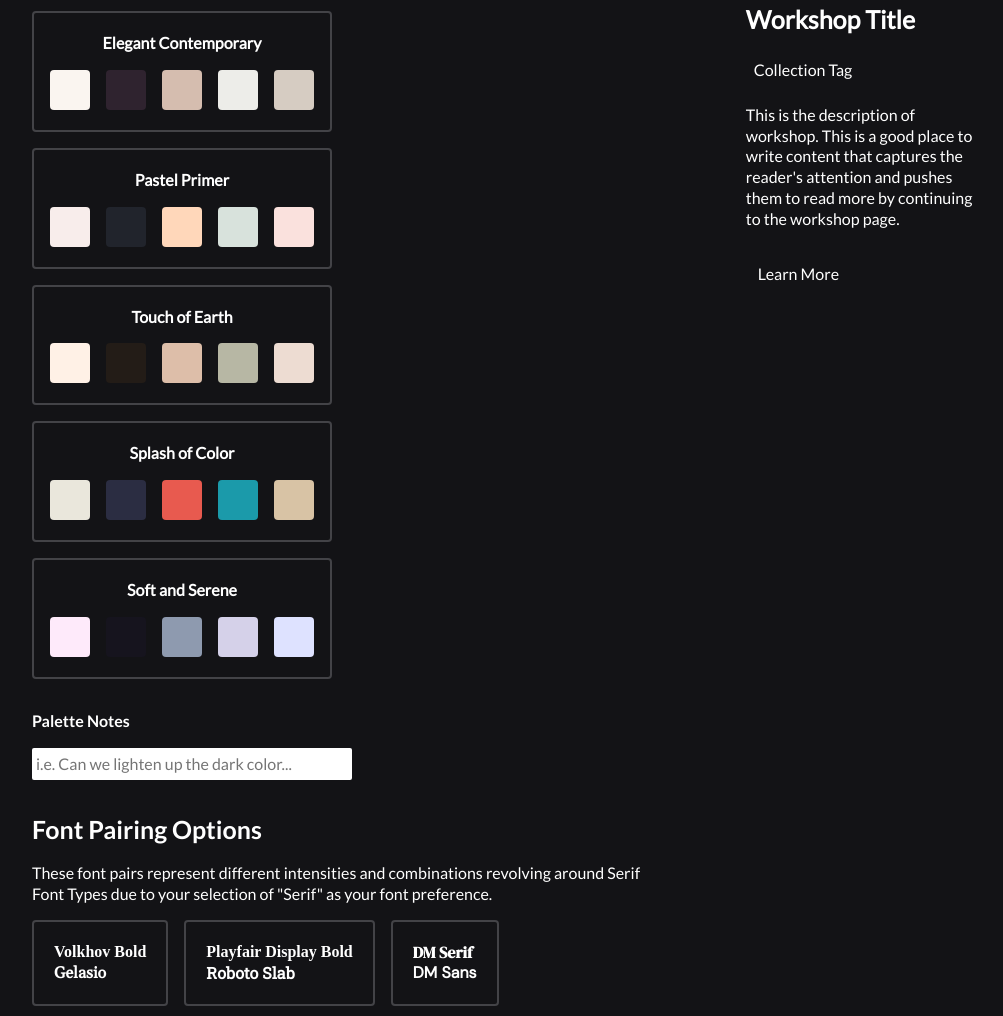
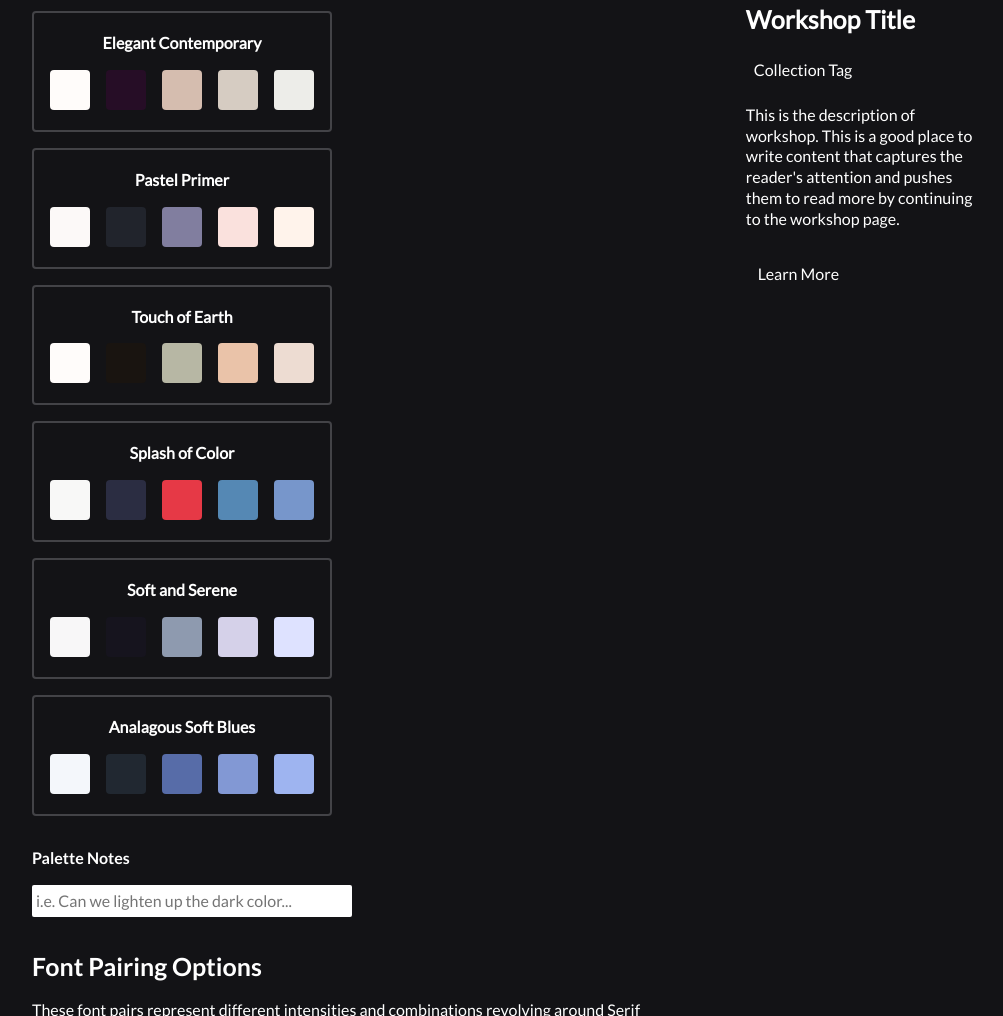
Before and after one commit to feathermode/feathermode, a plain HTML site: page forms/artist-retreats/ds/index.html in a window 1280 px wide. Shown: the part 586-1602 px from the top of the page, without its empty margins (108-1111 px from the left). Drawn offline with nearby package versions, Linux system fonts and the light colour scheme; a web font is replaced by a local one.

Commit message:
new color palettes

```diff
--- a/forms/artist-retreats/ds/index.html
+++ b/forms/artist-retreats/ds/index.html
@@ -104,7 +104,7 @@
 							<div class="form_squares">
 								<div class="form_square"
 									data-selection="elegant-contemporary"
-									data-style=".demo {--color-black: #2F232F; --color-white: #FAF5F0; --color-p: #D5BDAF; --color-s: #D6CCC2; --color-t: #EDEDE9; --color-shade: #e4dfda; --color-high: #ffffff; background: var(--color-white); color: var(--color-black);}">
+									data-style=".demo {--color-black: #260D26; --color-white: #FFFCFA; --color-p: #D5BDAF; --color-s: #D6CCC2; --color-t: #EDEDE9; --color-shade: #e0dedc; --color-high: #ffffff; background: var(--color-white); color: var(--color-black);}">
 									<p class="pointer_events-none">Elegant Contemporary</p>
 									<div class="first-palette flex gap-1 pointer_events-none">
 										<div class="color_box flex flex-center bg-light color-dark pointer_events-none"></div>
@@ -116,7 +116,7 @@
 								</div>
 								<div class="form_square"
 									data-selection="pastel-primer"
-									data-style=".demo {--color-black: #21242C; --color-white: #F8EDEB; --color-p: #FFD7BA; --color-s: #D8E2DC; --color-t: #FAE1DD; --color-shade: #e2d8d6; --color-high: #ffffff; background: var(--color-white); color: var(--color-black);}">
+									data-style=".demo {--color-black: #21242C; --color-white: #FCF9F8; --color-p: #817E9F; --color-s: #FAE1DD; --color-t: #FFF3EB; --color-shade: #dedbda; --color-high: #ffffff; background: var(--color-white); color: var(--color-black);}">
 									<p class="pointer_events-none">Pastel Primer</p>
 									<div class="second-palette flex gap-1 pointer_events-none">
 										<div class="color_box flex flex-center bg-light color-dark pointer_events-none"></div>
@@ -128,7 +128,7 @@
 								</div>
 								<div class="form_square"
 									data-selection="touch-of-earth"
-									data-style=".demo {--color-black: #231C17; --color-white: #FFF1E6; --color-p: #DDBEA9; --color-s: #B7B7A4; --color-t: #EDDCD2; --color-shade: #e8dbd1; --color-high: #fffffb; background: var(--color-white); color: var(--color-black);}">
+									data-style=".demo {--color-black: #191410; --color-white: #FFFCFA; --color-p: #B7B7A4; --color-s: #EAC3A9; --color-t: #EDDCD2; --color-shade: #e0dedc; --color-high: #fffffb; background: var(--color-white); color: var(--color-black);}">
 									<p class="pointer_events-none">Touch of Earth</p>
 									<div class="third-palette flex gap-1 pointer_events-none">
 										<div class="color_box flex flex-center bg-light color-dark pointer_events-none"></div>
@@ -140,7 +140,7 @@
 								</div>
 								<div class="form_square"
 									data-selection="splash-or-color"
-									data-style=".demo {--color-black: #2b2d42; --color-white: #eae7dc; --color-p: #E85a4f; --color-s: #1B9AAA; --color-t: #d8c3a5; --color-shade: #d5d2c8; --color-high: #fffcf0; background: var(--color-white); color: var(--color-black);}">
+									data-style=".demo {--color-black: #2B2D42; --color-white: #F8F8F7; --color-p: #E63946; --color-s: #5588B4; --color-t: #7796CB; --color-shade: #dadad9; --color-high: #fffcf0; background: var(--color-white); color: var(--color-black);}">
 									<p class="pointer_events-none">Splash of Color</p>
 									<div class="fourth-palette flex gap-1 pointer_events-none">
 										<div class="color_box flex flex-center bg-light color-dark pointer_events-none"></div>
@@ -152,7 +152,7 @@
 								</div>
 								<div class="form_square"
 									data-selection="soft-and-serene"
-									data-style=".demo {--color-black: #16141E; --color-white: #FEEAFA; --color-p: #8E9AAF; --color-s: #D5D1E9; --color-t: #DEE2FF; --color-shade: #e7d5e4; --color-high: #ffffff; background: var(--color-white); color: var(--color-black);}">
+									data-style=".demo {--color-black: #16141E; --color-white: #F8F7F8; --color-p: #8E9AAF; --color-s: #D5D1E9; --color-t: #DEE2FF; --color-shade: #dad9da; --color-high: #ffffff; background: var(--color-white); color: var(--color-black);}">
 									<p class="pointer_events-none">Soft and Serene</p>
 									<div class="fifth-palette flex gap-1 pointer_events-none">
 										<div class="color_box flex flex-center bg-light color-dark pointer_events-none"></div>
@@ -162,11 +162,26 @@
 										<div class="color_box flex flex-center bg-primary color-light pointer_events-none"></div>
 									</div>
 								</div>
+								<div class="form_square"
+									data-selection="analogous-soft-blues"
+									data-style=".demo {--color-black: #212831; --color-white: #F4F7FB; --color-p: #576CA8; --color-s: #8298D4; --color-t: #9EB4F0; --color-shade: #d7d9dd; --color-high: #ffffff; background: var(--color-white); color: var(--color-black);}">
+									<p class="pointer_events-none">Analagous Soft Blues</p>
+									<div class="sixth-palette flex gap-1 pointer_events-none">
+										<div class="color_box flex flex-center bg-light color-dark pointer_events-none"></div>
+										<div class="color_box flex flex-center bg-primary color-light pointer_events-none"></div>
+										<div class="color_box flex flex-center bg-primary color-light pointer_events-none"></div>
+										<div class="color_box flex flex-center bg-primary color-light pointer_events-none"></div>
+										<div class="color_box flex flex-center bg-primary color-light pointer_events-none"></div>
+									</div>
+								</div>
 								<label class="hidden">
 									<select name="Palette Choice">
-										<option value="elegant-contemporary">Light Minimalist</option>
+										<option value="elegant-contemporary">Elegant Contemporary</option>
 										<option value="pastel-primer">Pastel Prime</option>
 										<option value="touch-of-earth">Touch of Earth</option>
+										<option value="splash-of-color">Splash of Color</option>
+										<option value="soft-and-serene">Soft and Serene</option>
+										<option value="analagous-soft-blues">Analagous Soft Blues</option>
 									</select>
 								</label>
 							</div>
--- a/styles/main.css
+++ b/styles/main.css
@@ -420,12 +420,13 @@ form input, form textarea {
 	font-family: 'Volkhov', serif;
 }
 
+/*FIRST*/
 .first-palette div:nth-child(1) {
-	background: #FAF5F0;
+	background: #FFFCFA;
 }
 
 .first-palette div:nth-child(2) {
-	background: #2F232F;
+	background: #260D26;
 }
 
 .first-palette div:nth-child(3) {
@@ -433,16 +434,16 @@ form input, form textarea {
 }
 
 .first-palette div:nth-child(4) {
-	background: #EDEDE9;
+	background: #D6CCC2;
 }
 
 .first-palette div:nth-child(5) {
-	background: #D6CCC2;
+	background: #EDEDE9;
 }
 
 /*SECOND*/
 .second-palette div:nth-child(1) {
-	background: #F8EDEB;
+	background: #FCF9F8;
 }
 
 .second-palette div:nth-child(2) {
@@ -450,32 +451,32 @@ form input, form textarea {
 }
 
 .second-palette div:nth-child(3) {
-	background: #FFD7BA;
+	background: #817E9F;
 }
 
 .second-palette div:nth-child(4) {
-	background: #D8E2DC;
+	background: #FAE1DD;
 }
 
 .second-palette div:nth-child(5) {
-	background: #FAE1DD;
+	background: #FFF3EB;
 }
 
 /*THIRD*/
 .third-palette div:nth-child(1) {
-	background: #FFF1E6;
+	background: #FFFCFA;
 }
 
 .third-palette div:nth-child(2) {
-	background: #231C17;
+	background: #191410;
 }
 
 .third-palette div:nth-child(3) {
-	background: #DDBEA9;
+	background: #B7B7A4;
 }
 
 .third-palette div:nth-child(4) {
-	background: #B7B7A4;
+	background: #EAC3A9;
 }
 
 .third-palette div:nth-child(5) {
@@ -484,29 +485,29 @@ form input, form textarea {
 
 /*FOURTH*/
 .fourth-palette div:nth-child(1) {
-	background: #eae7dc;
+	background: #F8F8F7;
 }
 
 .fourth-palette div:nth-child(2) {
-	background: #2b2d42;
+	background: #2B2D42;
 }
 
 .fourth-palette div:nth-child(3) {
-	background: #E85a4f;
+	background: #E63946;
 }
 
 .fourth-palette div:nth-child(4) {
-	background: #1B9AAA;
+	background: #5588B4;
 }
 
 .fourth-palette div:nth-child(5) {
-	background: #d8c3a5;
+	background: #7796CB;
 }
 
 
 /*FIFTH*/
 .fifth-palette div:nth-child(1) {
-	background: #FEEAFA;
+	background: #F8F7F8;
 }
 
 .fifth-palette div:nth-child(2) {
@@ -523,6 +524,27 @@ form input, form textarea {
 
 .fifth-palette div:nth-child(5) {
 	background: #DEE2FF;
+}
+
+/*SIXTH*/
+.sixth-palette div:nth-child(1) {
+	background: #F4F7FB;
+}
+
+.sixth-palette div:nth-child(2) {
+	background: #212831;
+}
+
+.sixth-palette div:nth-child(3) {
+	background: #576CA8;
+}
+
+.sixth-palette div:nth-child(4) {
+	background: #8298D4;
+}
+
+.sixth-palette div:nth-child(5) {
+	background: #9EB4F0;
 }
 
 /* MEDIA QUERIES FOR LARGER SCREENS */
```
